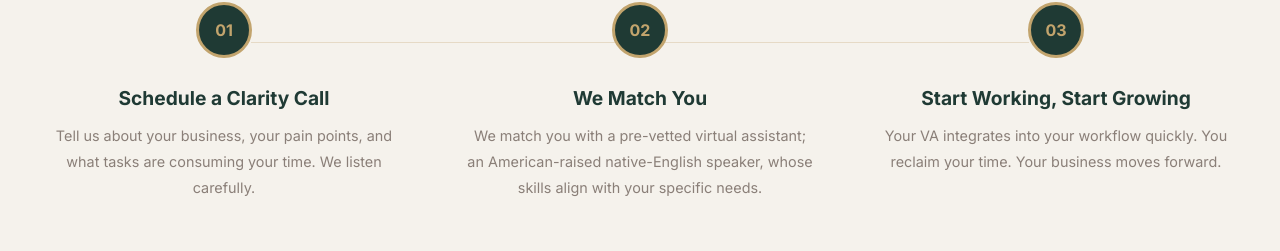
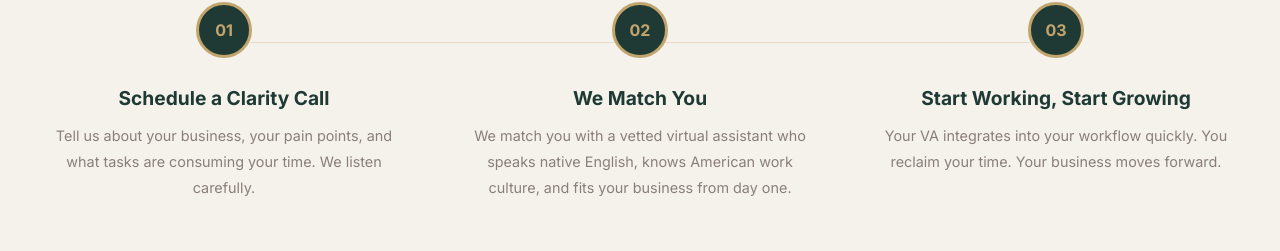
Before and after one commit to Lvnge/Wildevera, a Next.js app: page / in a window 1280 px wide. Shown: the part 2960-3211 px from the top of the page. Built offline with nearby package versions, Linux system fonts and the light colour scheme; a web font is replaced by a local one.

Commit message:
small change we match you

```diff
--- a/src/app/page.tsx
+++ b/src/app/page.tsx
@@ -93,7 +93,7 @@ const STEPS: Step[] = [
     number: "02",
     title: "We Match You",
     description:
-      "We match you with a pre-vetted virtual assistant; an American-raised native-English speaker, whose skills align with your specific needs.",
+      "We match you with a vetted virtual assistant who speaks native English, knows American work culture, and fits your business from day one.",
   },
   {
     number: "03",
```
